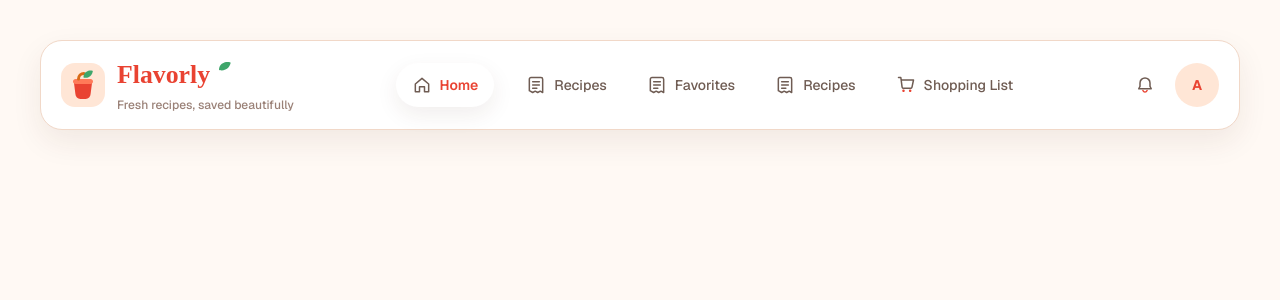
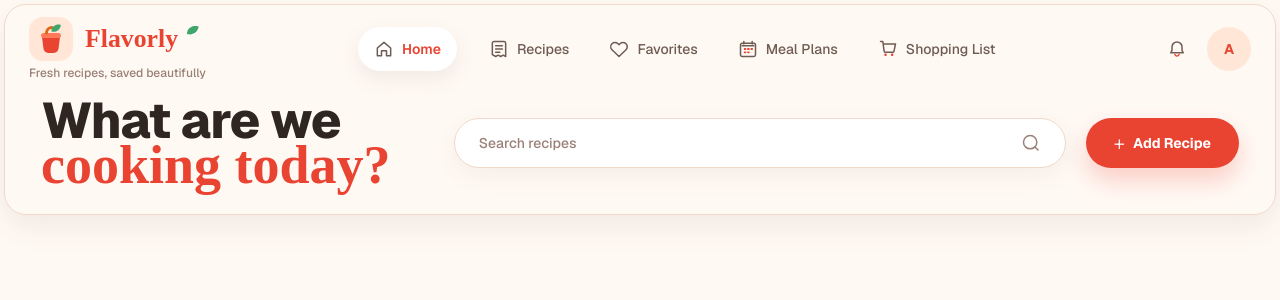
Before and after one commit to akanksha-agarwal93/recipe-manager, a Next.js app: page / in a window 1280 px wide. Shown: the top 300 px of the page. Built offline with nearby package versions, Linux system fonts and the light colour scheme.

Commit message:
Added HeroSection with SearchBar

```diff
--- a/app/globals.css
+++ b/app/globals.css
@@ -46,3 +46,7 @@ body {
   color: var(--flavorly-text);
   font-family: var(--font-geist-sans), Arial, Helvetica, sans-serif;
 }
+
+.font-flavorly-script {
+  font-family: "Segoe Script", "Lucida Handwriting", "Brush Script MT", cursive;
+}
--- a/app/page.tsx
+++ b/app/page.tsx
@@ -1,9 +1,11 @@
+import { HeroSection } from "./src/component/dashboard/HeroSection"
 import { Header } from "./src/component/layout/Header"
 
 export default function Home() {
 	return (
-		<main className='min-h-screen bg-background p-4 text-foreground sm:p-6 lg:p-10'>
+		<main className='rounded-(--flavorly-radius-xl) border border-(--flavorly-border) border-1.5 px-4 py-1 text-foreground shadow-(--flavorly-shadow-card) m-1'>
 			<Header />
+			<HeroSection />
 		</main>
 	)
 }
--- /dev/null
+++ b/app/src/component/dashboard/HeroSection.tsx
@@ -0,0 +1,42 @@
+import Image from "next/image"
+
+export const HeroSection = () => {
+	return (
+		<section className='w-full px-5 pb-5 pt-2 flex flex-row flex-wrap items-center justify-between gap-5'>
+			<div className='flex-1'>
+				<h1 className='text-[50px] font-extrabold leading-[0.95] tracking-[-0.015em] text-foreground'>
+					What are we
+				</h1>
+
+				<div className='relative -mt-1 inline-flex items-start'>
+					<p className='font-flavorly-script text-[54px] font-semibold leading-[0.9] tracking-normal text-(--flavorly-tomato)'>
+						cooking today?
+					</p>
+				</div>
+			</div>
+
+			<div className='flex items-center gap-5 w-auto flex-2'>
+				<div className='flex h-12.5 flex-1 items-center rounded-(--flavorly-radius-pill) border border-(--flavorly-border) bg-white px-6 shadow-[0_8px_24px_rgba(78,42,28,0.06)]'>
+					<input
+						type='text'
+						placeholder='Search recipes'
+						className='w-full bg-transparent text-sm font-medium text-(--flavorly-text) outline-none placeholder:text-(--flavorly-text-muted)'
+					/>
+
+					<Image
+						src='/assets/flavorly/icons/search.svg'
+						alt=''
+						width={22}
+						height={22}
+						className='size-5'
+					/>
+				</div>
+
+				<button className='inline-flex h-[50px] items-center gap-2 rounded-(--flavorly-radius-pill) bg-(--flavorly-tomato) px-7 text-sm font-bold text-white shadow-[0_12px_24px_rgba(233,67,50,0.24)]'>
+					<span className='text-xl font-light leading-none'>+</span>
+					Add Recipe
+				</button>
+			</div>
+		</section>
+	)
+}
--- a/app/src/component/layout/Header.tsx
+++ b/app/src/component/layout/Header.tsx
@@ -10,12 +10,13 @@ export const Header = () => {
 		"px-2 text-sm font-medium text-(--flavorly-text-secondary)"
 
 	return (
-		<header className='w-full rounded-(--flavorly-radius-xl) border border-(--flavorly-border) bg-(--flavorly-surface) px-5 py-4 shadow-(--flavorly-shadow-card)'>
-			<div className='flex flex-col gap-4 md:flex-row md:items-center md:justify-between'>
+		<header className=' px-2 py-2'>
+			<div className='flex flex-col gap-2 md:flex-row md:items-center md:justify-between'>
+				<div className='flex flex-col'>
 					<div className='flex items-center gap-3'>
 						<Image
 							src='/assets/flavorly/logos/flavorly-mark.svg'
-						alt=''
+							alt='Flavorly'
 							width={44}
 							height={44}
 							className='size-11'
@@ -24,16 +25,16 @@ export const Header = () => {
 							<Image
 								src='/assets/flavorly/logos/flavorly-wordmark.svg'
 								alt='Flavorly'
-							width={142}
-							height={42}
+								width={162}
+								height={50}
 								className='h-9 w-auto'
 							/>
+						</div>
+					</div>
 					<p className='mt-1 text-xs font-medium text-(--flavorly-text-muted)'>
 						Fresh recipes, saved beautifully
 					</p>
 				</div>
-				</div>
-
 				<div className='flex flex-1 items-center justify-center gap-6'>
 					<button
 						className={`inline-flex h-11 items-center gap-2 ${
@@ -61,7 +62,7 @@ export const Header = () => {
 					</button>
 					<button className='inline-flex h-11 items-center gap-2 px-2 text-sm font-medium text-(--flavorly-text-secondary)'>
 						<Image
-							src='/assets/flavorly/icons/recipes.svg'
+							src='/assets/flavorly/icons/favorites.svg'
 							alt=''
 							width={20}
 							height={20}
@@ -71,13 +72,13 @@ export const Header = () => {
 					</button>
 					<button className='inline-flex h-11 items-center gap-2 px-2 text-sm font-medium text-(--flavorly-text-secondary)'>
 						<Image
-							src='/assets/flavorly/icons/recipes.svg'
+							src='/assets/flavorly/icons/meal-plans.svg'
 							alt=''
 							width={20}
 							height={20}
 							className='size-5'
 						/>
-						<span>Recipes</span>
+						<span>Meal Plans</span>
 					</button>
 					<button className='inline-flex h-11 items-center gap-2 px-2 text-sm font-medium text-(--flavorly-text-secondary)'>
 						<Image
```
Lines whose indentation alone changed are shown as unchanged.
